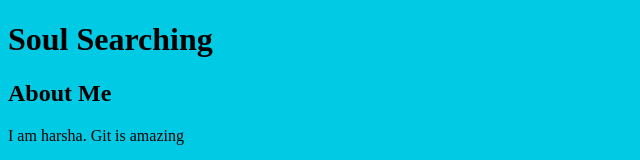
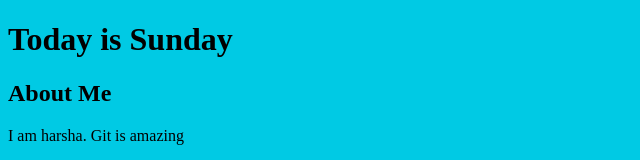
Before and after one commit to harshavenkataswamy87/Udacity-Git-Course, a plain HTML site: page index.html in a window 1280 px wide. Shown: the top 160 px of the page, without its empty margins (0-640 px from the left). Drawn offline with Linux system fonts and the light colour scheme.

Commit message:
Changed header to relect day

```diff
--- a/index.html
+++ b/index.html
@@ -10,7 +10,7 @@
 <body>
 
     <header>
-        <h1>Soul Searching</h1>
+        <h1>Today is Sunday </h1>
     </header>
 
     <div class="container">
```
